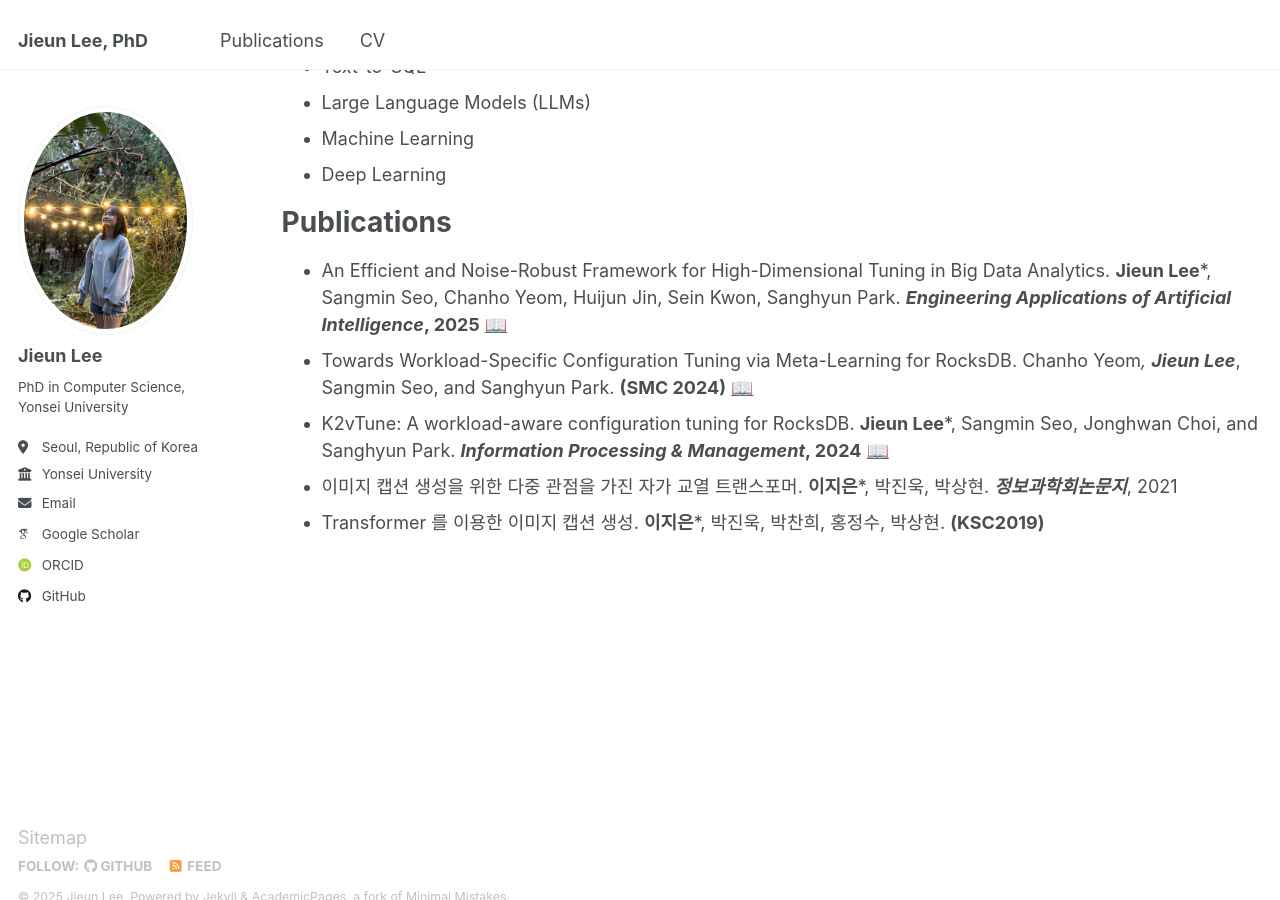
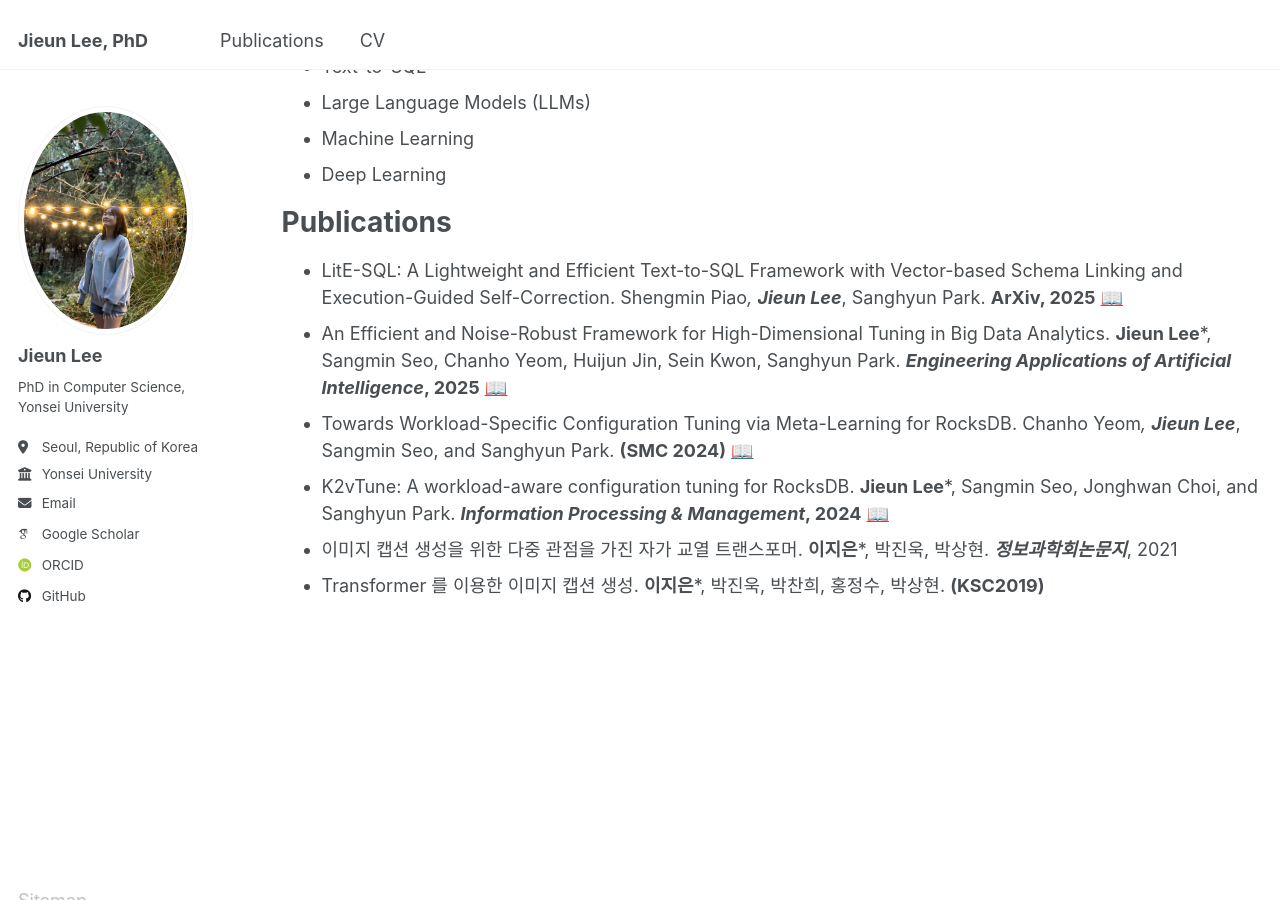
Before and after one commit to JIEUN-12/jieun-12.github.io, a Jekyll site: the page built from _pages/cv.md, in a window 1280 px wide and 900 px high, scrolled down 728 px. Built offline with Jekyll 4.4.1, drawn with Linux system fonts in a browser that asks for light colours; some web fonts are replaced.

Commit message:
Update cv.md

```diff
--- a/_pages/cv.md
+++ b/_pages/cv.md
@@ -36,6 +36,7 @@ Skills
 
 Publications
 ======
+* LitE-SQL: A Lightweight and Efficient Text-to-SQL Framework with Vector-based Schema Linking and Execution-Guided Self-Correction. Shengmin Piao*, **Jieun Lee***, Sanghyun Park. **ArXiv, 2025** [📖](https://arxiv.org/abs/2510.09014)
 * An Efficient and Noise-Robust Framework for High-Dimensional Tuning in Big Data Analytics. **Jieun Lee***, Sangmin Seo, Chanho Yeom, Huijun Jin, Sein Kwon, Sanghyun Park. **_Engineering Applications of Artificial Intelligence_, 2025** [📖](https://doi.org/10.1016/j.engappai.2025.111332)
 * Towards Workload-Specific Configuration Tuning via Meta-Learning for RocksDB. Chanho Yeom*, **Jieun Lee***, Sangmin Seo, and Sanghyun Park. **(SMC 2024)** [📖](https://doi.org/10.1109/SMC54092.2024.10831422)
 * K2vTune: A workload-aware configuration tuning for RocksDB. **Jieun Lee***, Sangmin Seo, Jonghwan Choi, and Sanghyun Park. **_Information Processing & Management_, 2024** [📖](https://doi.org/10.1016/j.ipm.2023.103567)
```
